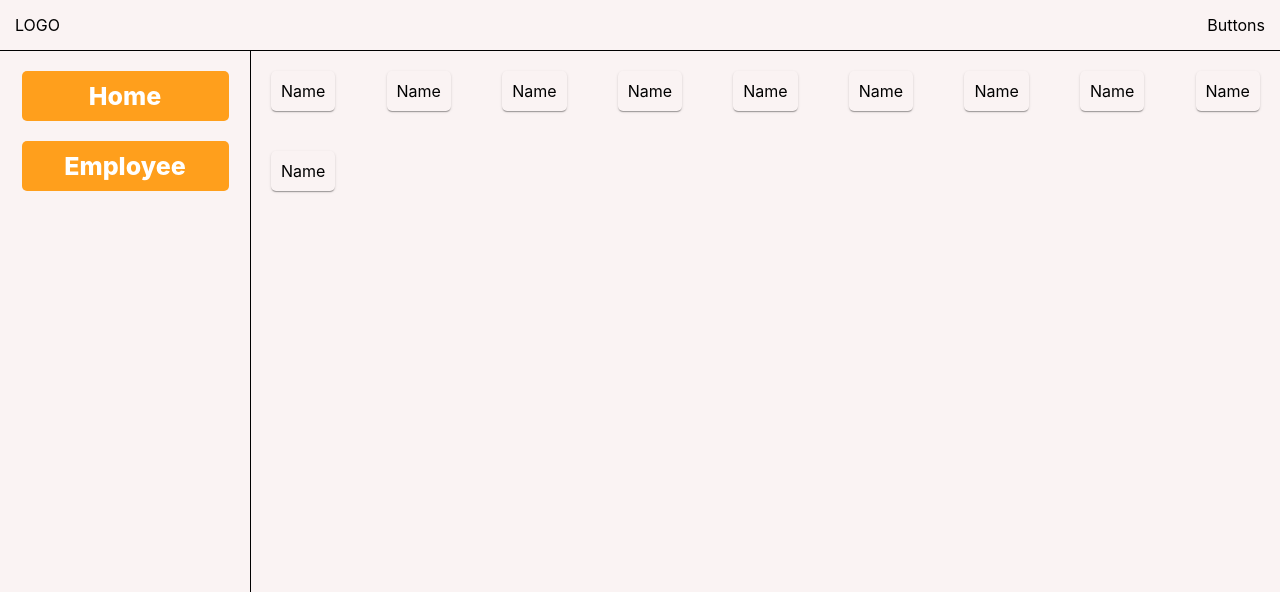
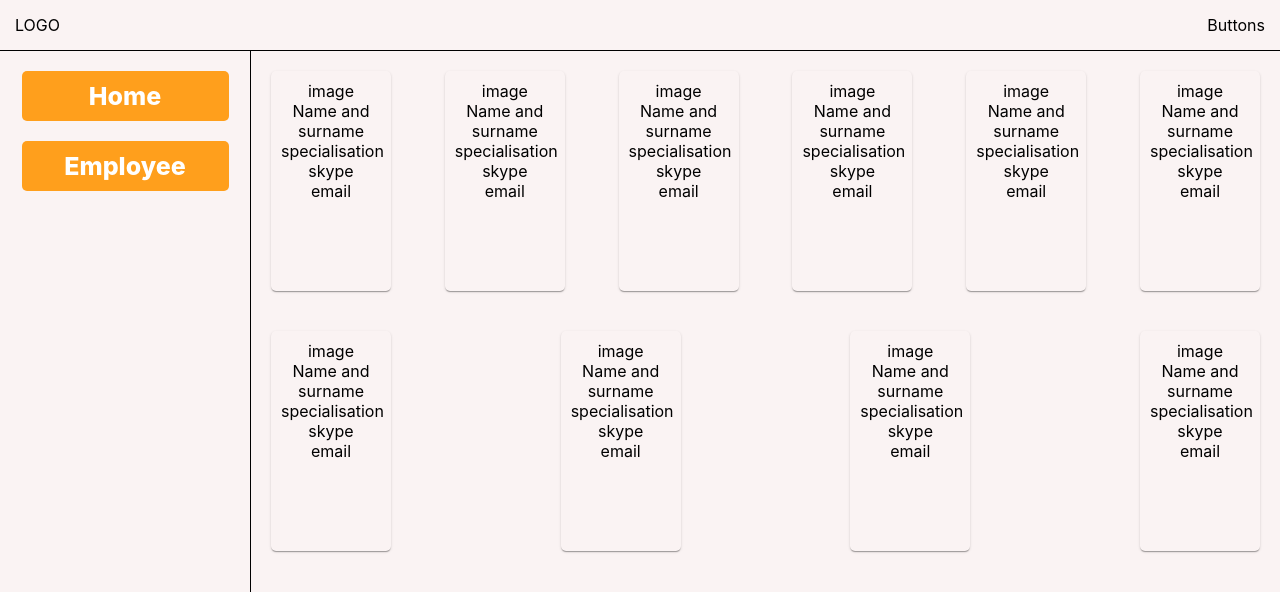
Before and after one commit to OCABOD/ReportSiteFromACOBOD, a React (Create React App) app: page /employee in a window 1280 px wide. Shown: the top 592 px of the page. Built offline with nearby package versions, Linux system fonts and the light colour scheme.

Commit message:
added cards and styles

```diff
--- a/src/components/employee/EmployeeCard.tsx
+++ b/src/components/employee/EmployeeCard.tsx
@@ -15,11 +15,25 @@ export default class EmployeeCard extends React.Component<IProps, IState> {
 
 	render() {
 		return (
-			<div>
-                <Card>
-                    Name
-                </Card>
-			</div>
+			<Card>
+                <div className = "EmployeeCard">
+				<div>
+                     image
+					</div>
+					<div>
+                     Name and surname
+					</div>
+					<div>
+                     specialisation
+					</div>
+					<div>
+                     skype
+					</div>
+					<div>
+                     email
+					</div>
+                </div>
+			</Card>
 		)
 	}
 }
--- a/src/components/employee/employee.scss
+++ b/src/components/employee/employee.scss
@@ -5,3 +5,8 @@
     align-items: center;
     justify-content: space-between;
 }
+
+.EmployeeCard{
+    height: 200px;
+    width: 100px;
+}
```
